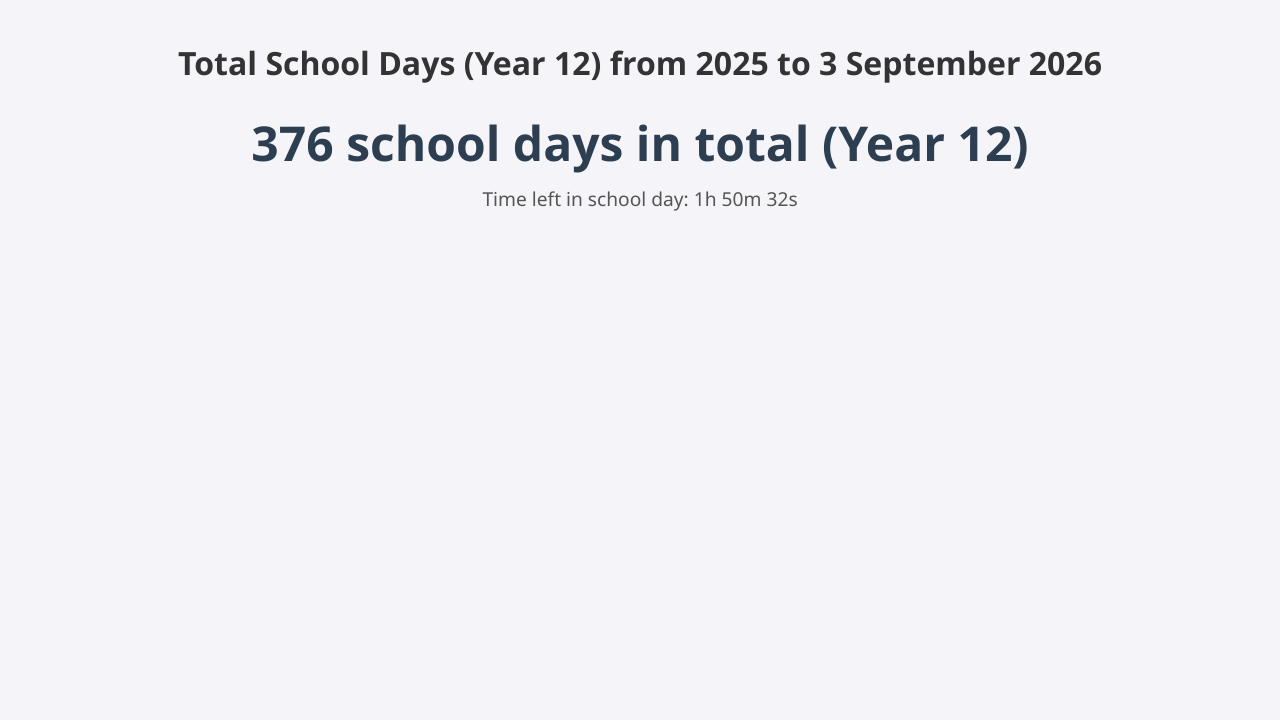
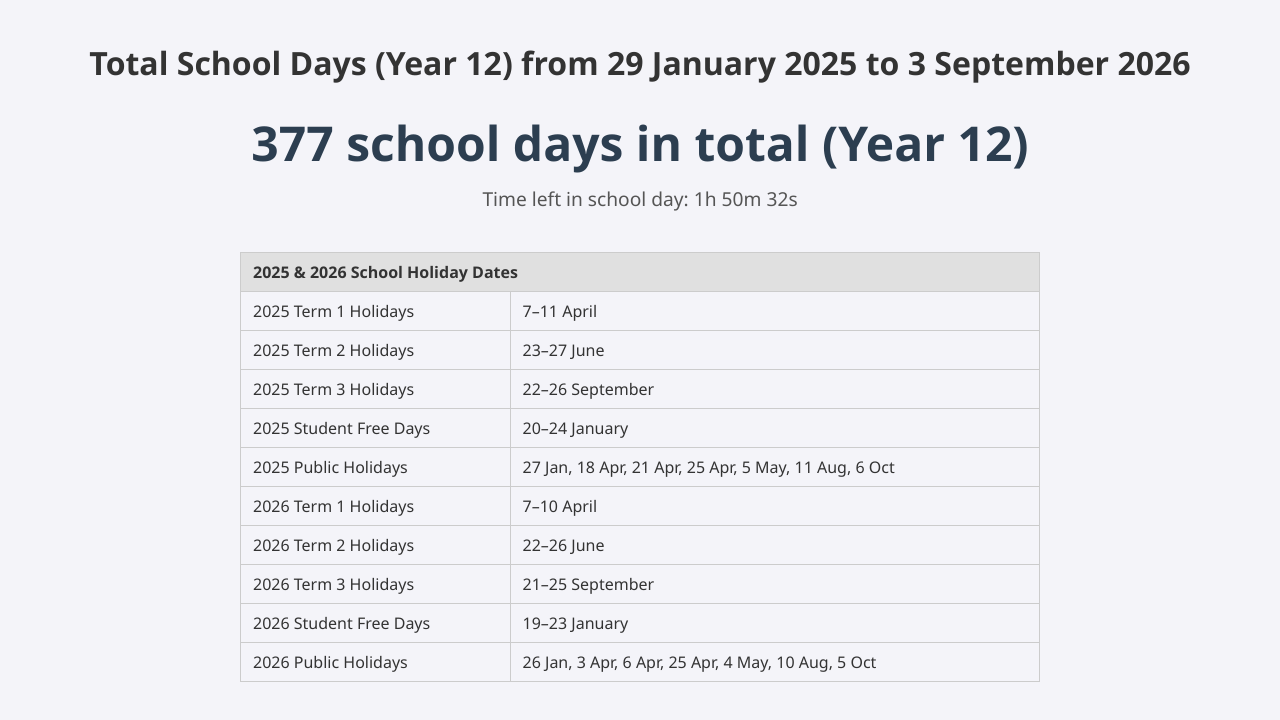
Before and after one commit to M4AN60/Count-Down, a plain HTML site: page index.html in a window 1280 px wide. Drawn offline with Linux system fonts and the light colour scheme.

Commit message:
Update index.html

```diff
--- a/index.html
+++ b/index.html
@@ -47,30 +47,47 @@
   </style>
 </head>
 <body>
-  <h1>Total School Days (Year 12) from 2025 to 3 September 2026</h1>
+  <h1>Total School Days (Year 12) from 29 January 2025 to 3 September 2026</h1>
   <div class="countdown" id="schoolDays">Calculating...</div>
   <div class="timer" id="dayTimeLeft">Calculating...</div>
 
-  <!-- Tables remain unchanged -->
+  <table>
+    <thead>
+      <tr><th colspan="2">2025 & 2026 School Holiday Dates</th></tr>
+    </thead>
+    <tbody>
+      <tr><td>2025 Term 1 Holidays</td><td>7–11 April</td></tr>
+      <tr><td>2025 Term 2 Holidays</td><td>23–27 June</td></tr>
+      <tr><td>2025 Term 3 Holidays</td><td>22–26 September</td></tr>
+      <tr><td>2025 Student Free Days</td><td>20–24 January</td></tr>
+      <tr><td>2025 Public Holidays</td><td>27 Jan, 18 Apr, 21 Apr, 25 Apr, 5 May, 11 Aug, 6 Oct</td></tr>
+      <tr><td>2026 Term 1 Holidays</td><td>7–10 April</td></tr>
+      <tr><td>2026 Term 2 Holidays</td><td>22–26 June</td></tr>
+      <tr><td>2026 Term 3 Holidays</td><td>21–25 September</td></tr>
+      <tr><td>2026 Student Free Days</td><td>19–23 January</td></tr>
+      <tr><td>2026 Public Holidays</td><td>26 Jan, 3 Apr, 6 Apr, 25 Apr, 4 May, 10 Aug, 5 Oct</td></tr>
+    </tbody>
+  </table>
 
   <script>
     const holidays = [
-      // 2025
+      // 2025 Student Free Days
       "2025-01-20", "2025-01-21", "2025-01-22", "2025-01-23", "2025-01-24",
+      // 2025 Term Breaks
       "2025-04-07", "2025-04-08", "2025-04-09", "2025-04-10", "2025-04-11",
       "2025-06-23", "2025-06-24", "2025-06-25", "2025-06-26", "2025-06-27",
       "2025-09-22", "2025-09-23", "2025-09-24", "2025-09-25", "2025-09-26",
-      "2025-12-05",
+      // 2025 Public Holidays
       "2025-01-27", "2025-04-18", "2025-04-21", "2025-04-25", "2025-05-05", "2025-08-11", "2025-10-06",
 
-      // 2026
+      // 2026 Student Free Days
       "2026-01-19", "2026-01-20", "2026-01-21", "2026-01-22", "2026-01-23",
-      "2026-04-03", "2026-04-06",
+      // 2026 Term Breaks
       "2026-04-07", "2026-04-08", "2026-04-09", "2026-04-10",
       "2026-06-22", "2026-06-23", "2026-06-24", "2026-06-25", "2026-06-26",
       "2026-09-21", "2026-09-22", "2026-09-23", "2026-09-24", "2026-09-25",
-      "2026-12-04",
-      "2026-01-26", "2026-04-25", "2026-05-04", "2026-08-10", "2026-10-05"
+      // 2026 Public Holidays
+      "2026-01-26", "2026-04-03", "2026-04-06", "2026-04-25", "2026-05-04", "2026-08-10", "2026-10-05"
     ];
 
     function isWeekend(date) {
```
